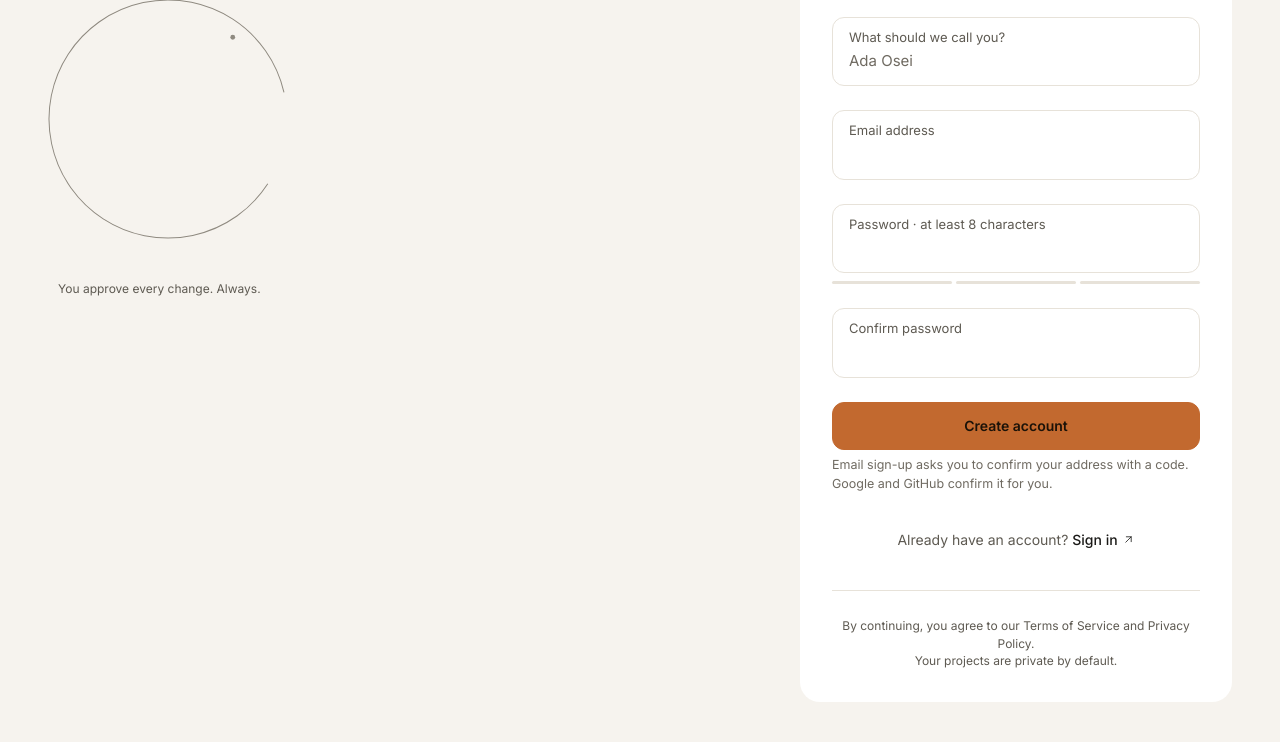
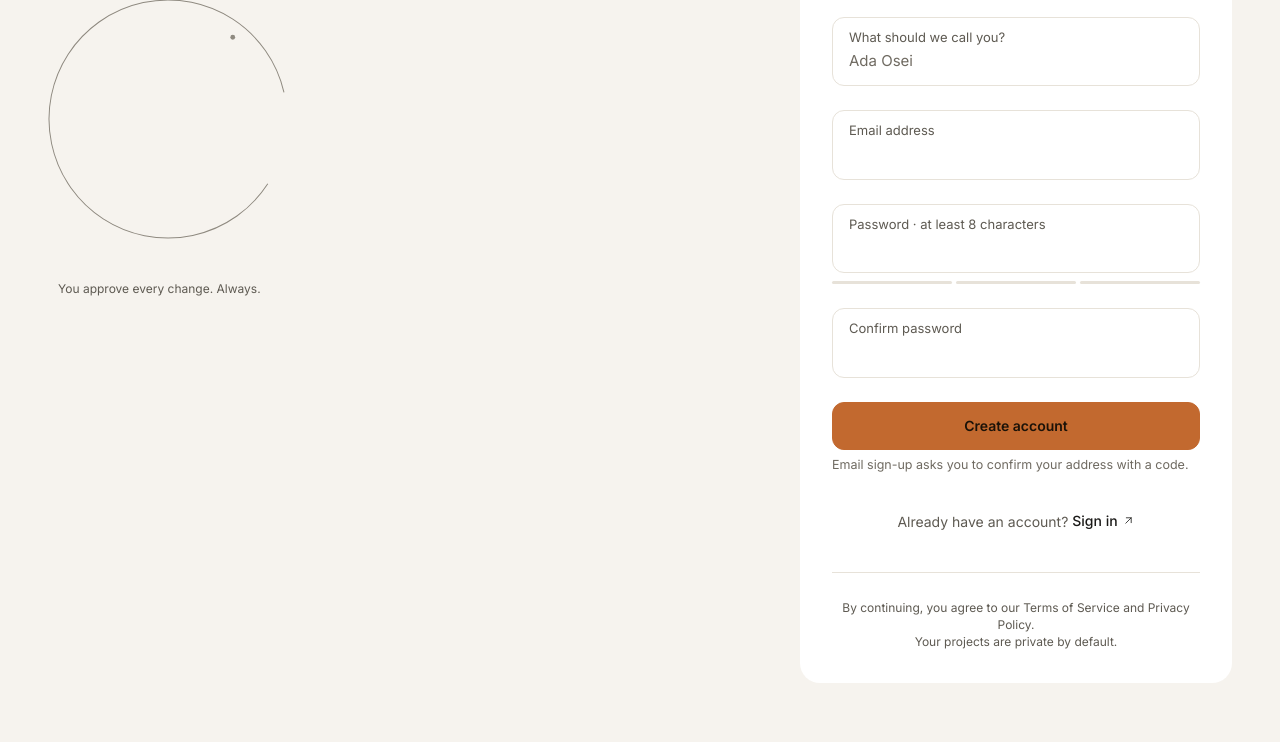
Before and after one commit to CalebPiusC/ORBIT...BETA, a Flask app: page /auth/signup in a window 1280 px wide. Shown: the part 580-1322 px from the top of the page. Run offline with Flask 3, Linux system fonts and the light colour scheme; parts of the project's set-up code (start-up, migrations or seed data) failed here and were passed over.

Commit message:
Sign up: stop promising provider sign-in in the helper text
The Google and GitHub rows are disabled, so the hint must not say they
confirm the address for you.

Co-authored-by: arena-agent <297053741+arena-agent@users.noreply.github.com>

```diff
--- a/app/templates/auth_signup.html
+++ b/app/templates/auth_signup.html
@@ -71,7 +71,7 @@
   </button>
 </form>
 
-<p class="auth-hint">Email sign-up asks you to confirm your address with a code. Google and GitHub confirm it for you.</p>
+<p class="auth-hint">Email sign-up asks you to confirm your address with a code.</p>
 
 <p class="auth-alt">Already have an account? <a href="/auth/login">Sign in
   <svg viewBox="0 0 24 24" fill="none" stroke="currentColor" stroke-width="1.5" stroke-linecap="round" stroke-linejoin="round" aria-hidden="true" focusable="false"><path d="M7 17 17 7M8 7h9v9" /></svg>
```
